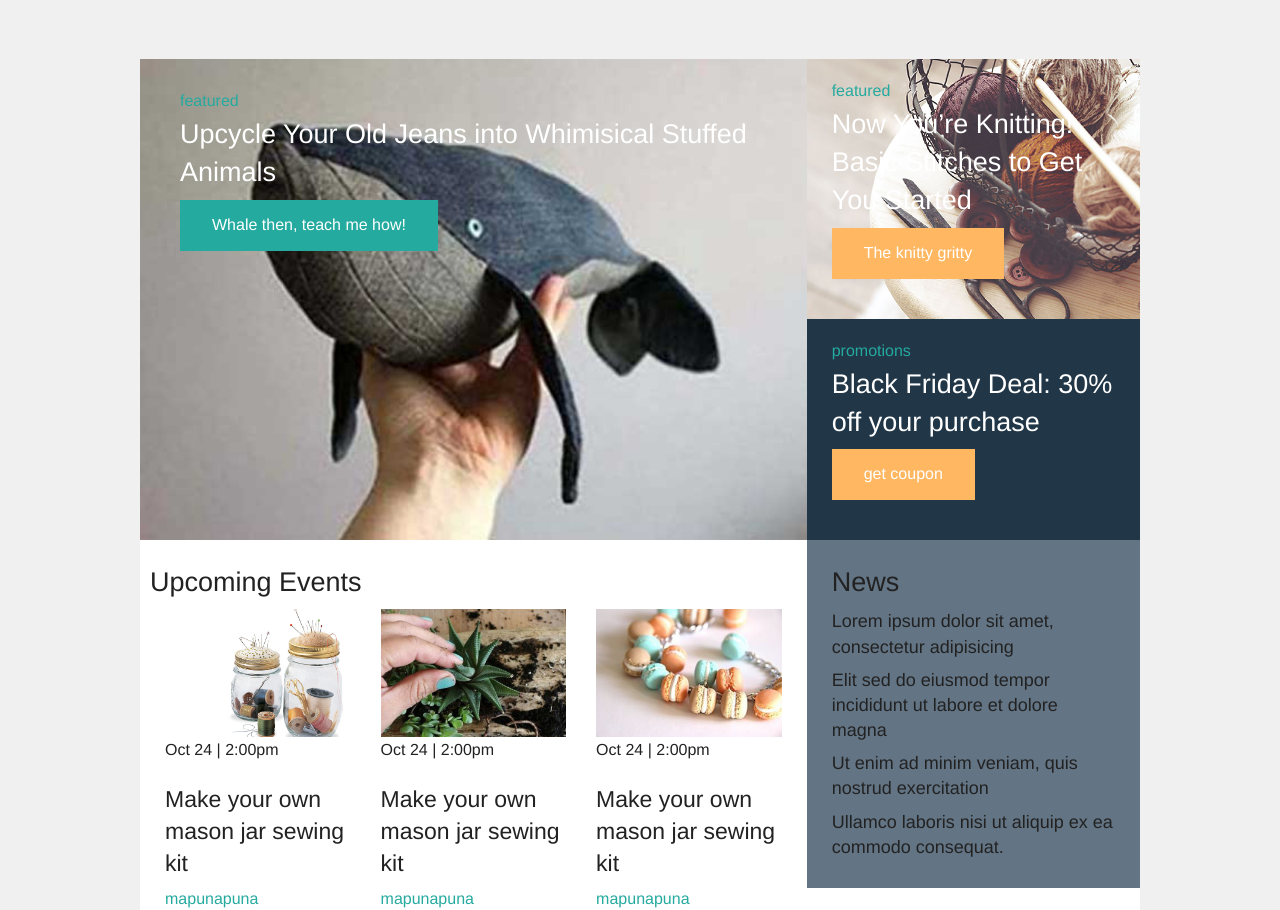
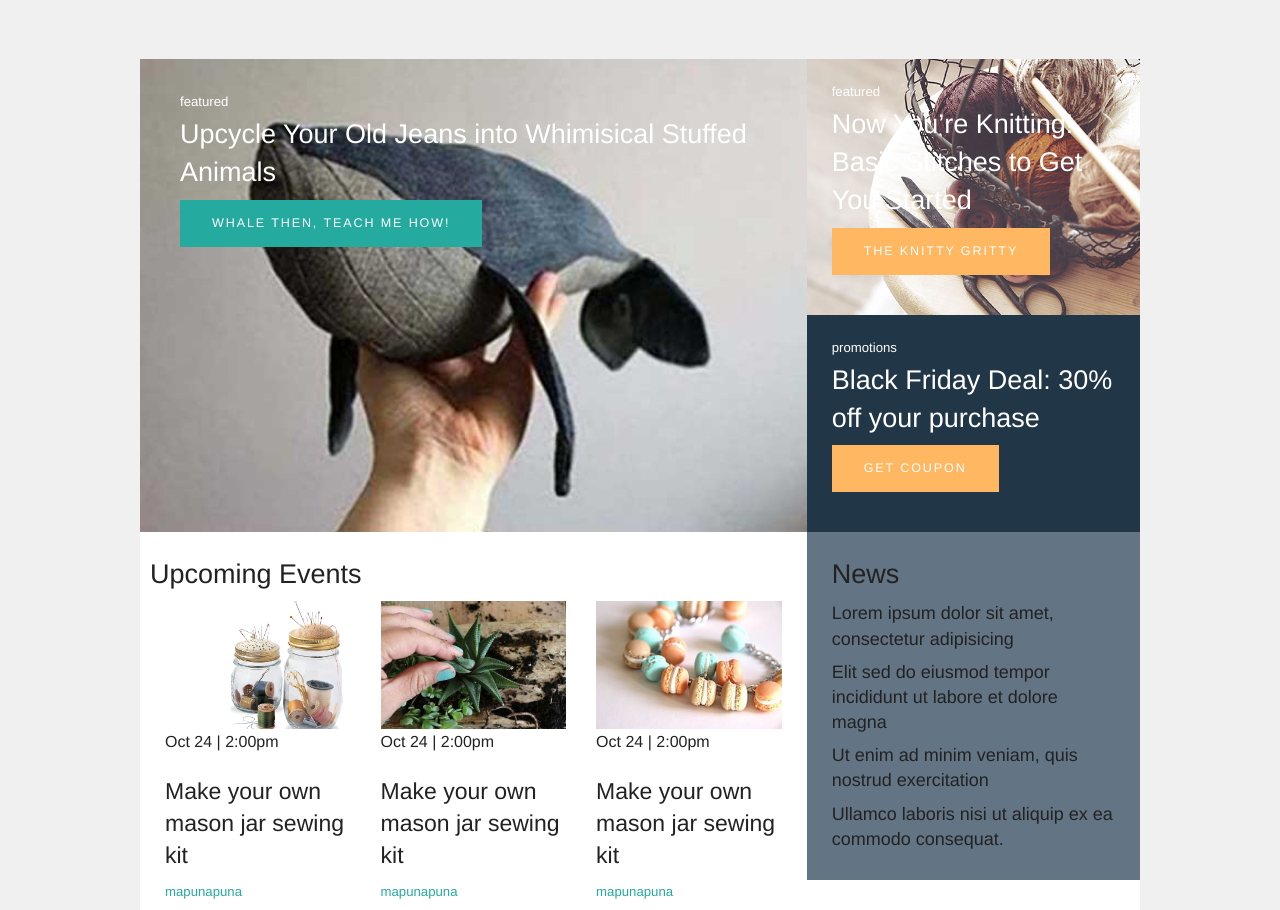
Before and after one commit to arlynzezzie/art249-project1, a website: page public/index.html in a window 1280 px wide. Shown: the part 91-1001 px from the top of the page. Drawn offline with Linux system fonts and the light colour scheme; files whose address does not match are found by name.

Commit message:
button styling

```diff
--- a/public/index.html
+++ b/public/index.html
@@ -31,18 +31,18 @@
 
     <div class="row homepage-hero-container">
       <div id="hero01" class="hero medium-8 columns" style="background: url('images/whale.jpg') no-repeat 0 0; background-size: cover;">
-        <a class="tag">featured</a>
+        <a href="#"  class="tag">featured</a>
         <h3>Upcycle Your Old Jeans into Whimisical Stuffed Animals</h3>
         <a class="button" href="#">Whale then, teach me how!</a>
       </div>
       <div class="hero-right medium-4 columns">
         <div id="hero02" class="hero" style="background: url('images/yarn.jpg') no-repeat 0 0; background-size: cover;">
-          <a class="tag">featured</a>
+          <a href="#" class="tag">featured</a>
           <h3>Now You’re Knitting! Basic Stitches to Get You Started</h3>
           <a class="button" href="#">The knitty gritty</a>
         </div>
         <div id="hero03" class="hero">
-          <a class="tag">promotions</a>
+          <a href="#"  class="tag">promotions</a>
           <h3>Black Friday Deal: 30% off your purchase</h3>
           <a class="button" href="#">get coupon</a>
         </div>
@@ -60,21 +60,21 @@
             <img src="images/masonjar_pincushion.jpg">
             <p class="date-time">Oct 24 | 2:00pm</p>
             <h4>Make your own mason jar sewing kit</h4>
-            <a class="tag location">mapunapuna</a>
+            <a href="#"  class="tag location">mapunapuna</a>
           </div>
 
           <div class="post large-4 columns">
             <img src="images/succulent_planting.jpg">
             <p class="date-time">Oct 24 | 2:00pm</p>
             <h4>Make your own mason jar sewing kit</h4>
-            <a class="tag location">mapunapuna</a>
+            <a href="#"  class="tag location">mapunapuna</a>
           </div>
 
           <div class="post large-4 columns">
             <img src="images/macaroon_bracelet.jpg">
             <p class="date-time">Oct 24 | 2:00pm</p>
             <h4>Make your own mason jar sewing kit</h4>
-            <a class="tag location">mapunapuna</a>
+            <a href="#"  class="tag location">mapunapuna</a>
           </div>
         </div>
       </div>
--- /dev/null
+++ b/sass/partials/_buttons.scss
@@ -0,0 +1,14 @@
+.button {
+	font-size: .785em;
+	text-transform: uppercase;
+	letter-spacing: 0.15em;
+}
+
+.tag {
+	font-size: .825em;
+}
+
+
+.hero .tag {
+	color: white;
+}
--- a/sass/style.scss
+++ b/sass/style.scss
@@ -4,6 +4,7 @@
 @import "partials/header";
 @import "partials/hero";
 @import "partials/footer";
+@import "partials/buttons";
 
 /* Variables */
 $primary-color: #25aa9f; /* turquoise */
```
Also changed, not shown: public/css/style.css.
